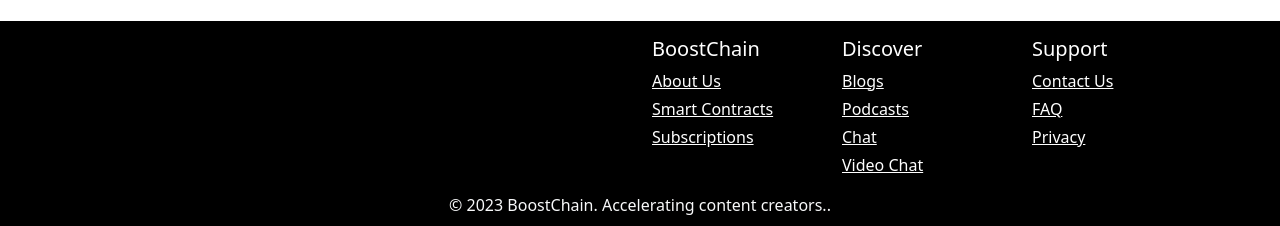
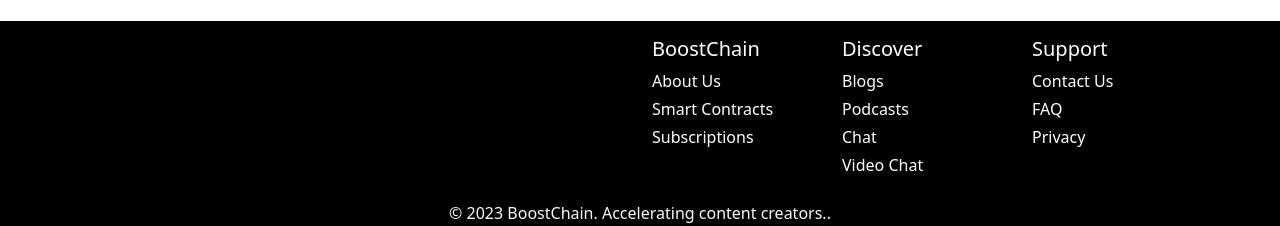
Before and after one commit to rrmangum/OuterEdge_Hackathon, a React (Create React App) app in the folder my-app/: page / in a window 1280 px wide. Shown: the part 921-1147 px from the top of the page. Built offline with nearby package versions, Linux system fonts and the light colour scheme.

Commit message:
footer update

```diff
--- a/my-app/src/layouts/Footer.jsx
+++ b/my-app/src/layouts/Footer.jsx
@@ -59,17 +59,17 @@
               <h5 className="text-white">BoostChain</h5>
               <ul className="list-unstyled ps-0 mb-0 mt-1">
                 <li className="mt-1">
-                  <Link to="/" className="text-white">
+                  <Link to="/" className="text-white footer-links">
                     About Us
                   </Link>
                 </li>
                 <li className="mt-1">
-                  <Link to="/" className="text-white">
+                  <Link to="/" className="text-white footer-links">
                     Smart Contracts
                   </Link>
                 </li>
                 <li className="mt-1">
-                  <Link to="/" className="text-white">
+                  <Link to="/" className="text-white footer-links">
                     Subscriptions
                   </Link>
                 </li>
@@ -79,22 +79,22 @@
               <h5 className="text-white">Discover</h5>
               <ul className="list-unstyled ps-0 mb-0 mt-1">
                 <li className="mt-1">
-                  <Link to="/blogs" className="text-white">
+                  <Link to="/blogs" className="text-white footer-links">
                     Blogs
                   </Link>
                 </li>
                 <li className="mt-1">
-                  <Link to="/" className="text-white">
+                  <Link to="/" className="text-white footer-links">
                     Podcasts
                   </Link>
                 </li>
                 <li className="mt-1">
-                  <Link to="/" className="text-white">
+                  <Link to="/" className="text-white footer-links">
                     Chat
                   </Link>
                 </li>
                 <li className="mt-1">
-                  <Link to="/" className="text-white">
+                  <Link to="/" className="text-white footer-links">
                     Video Chat
                   </Link>
                 </li>
@@ -104,17 +104,17 @@
               <h5 className="text-white">Support</h5>
               <ul className="list-unstyled ps-0 mb-0 mt-1">
                 <li className="mt-1">
-                  <Link to="/contactus" className="text-white">
+                  <Link to="/contactus" className="text-white footer-links">
                     Contact Us
                   </Link>
                 </li>
                 <li className="mt-1">
-                  <Link to="/" className="text-white">
+                  <Link to="/" className="text-white footer-links">
                     FAQ
                   </Link>
                 </li>
                 <li className="mt-1">
-                  <Link to="/" className="text-white">
+                  <Link to="/" className="text-white footer-links">
                     Privacy
                   </Link>
                 </li>
@@ -124,7 +124,7 @@
           <Row>
             <Col>
               <div className="mt-1">
-                <p className="text-light mt-3 text-center mb-0">
+                <p className="text-light mt-4 text-center mb-0">
                   © 2023 BoostChain. Accelerating content creators..
                 </p>
               </div>
```
